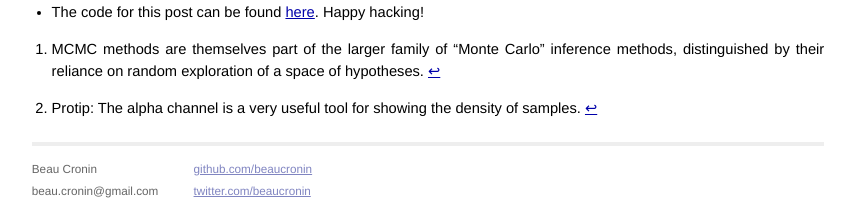
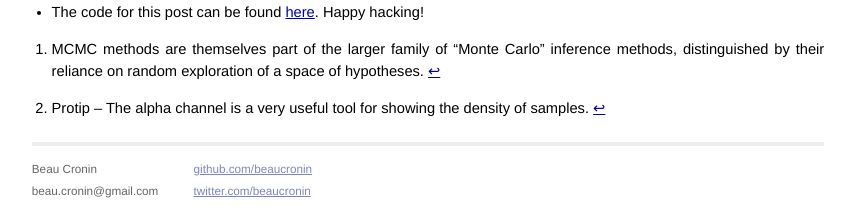
Before and after one commit to beaucronin/beaucronin.github.com, a Jekyll site: the page built from _posts/2011-10-04-metropolis-made-easy.markdown, in a window 1280 px wide and 900 px high, scrolled down 6287 px. Shown: the part 686-897 px from the top of the window, without its empty margins (212-1067 px from the left). Built offline with Jekyll 4.4.1, drawn with Linux system fonts in a browser that asks for light colours.

Commit message:
footnotes

```diff
--- a/_posts/2011-10-04-metropolis-made-easy.markdown
+++ b/_posts/2011-10-04-metropolis-made-easy.markdown
@@ -75,4 +75,4 @@ That said, here are a few of the ways in which samplers typically become more co
 [^1]: MCMC methods are themselves part of the larger family of "Monte Carlo" inference methods,
       distinguished by their reliance on random exploration of a space of hypotheses.
 
-[^2]: Protip: The alpha channel is a very useful tool for showing the density of samples.
+[^2]: Protip -- The alpha channel is a very useful tool for showing the density of samples.
```
